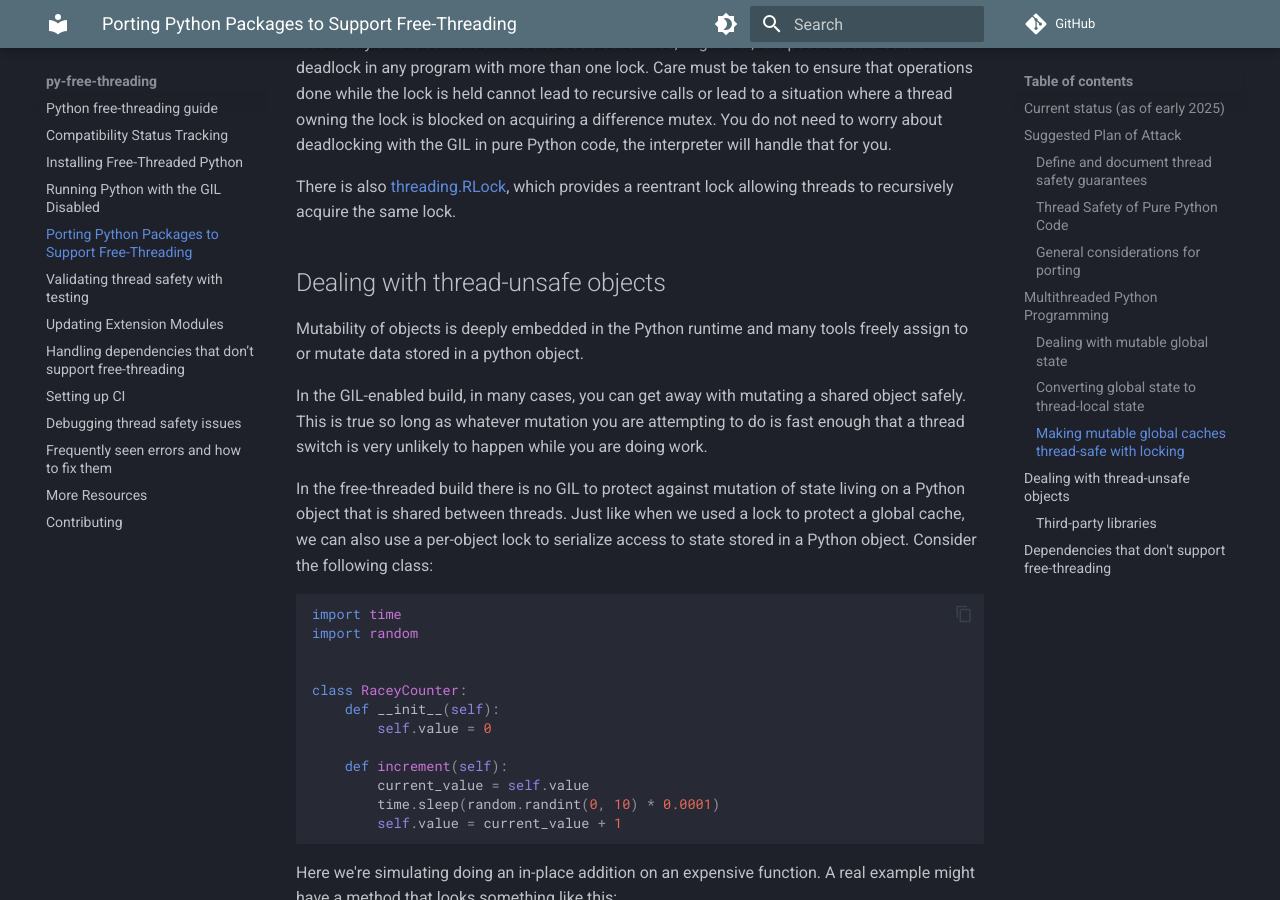
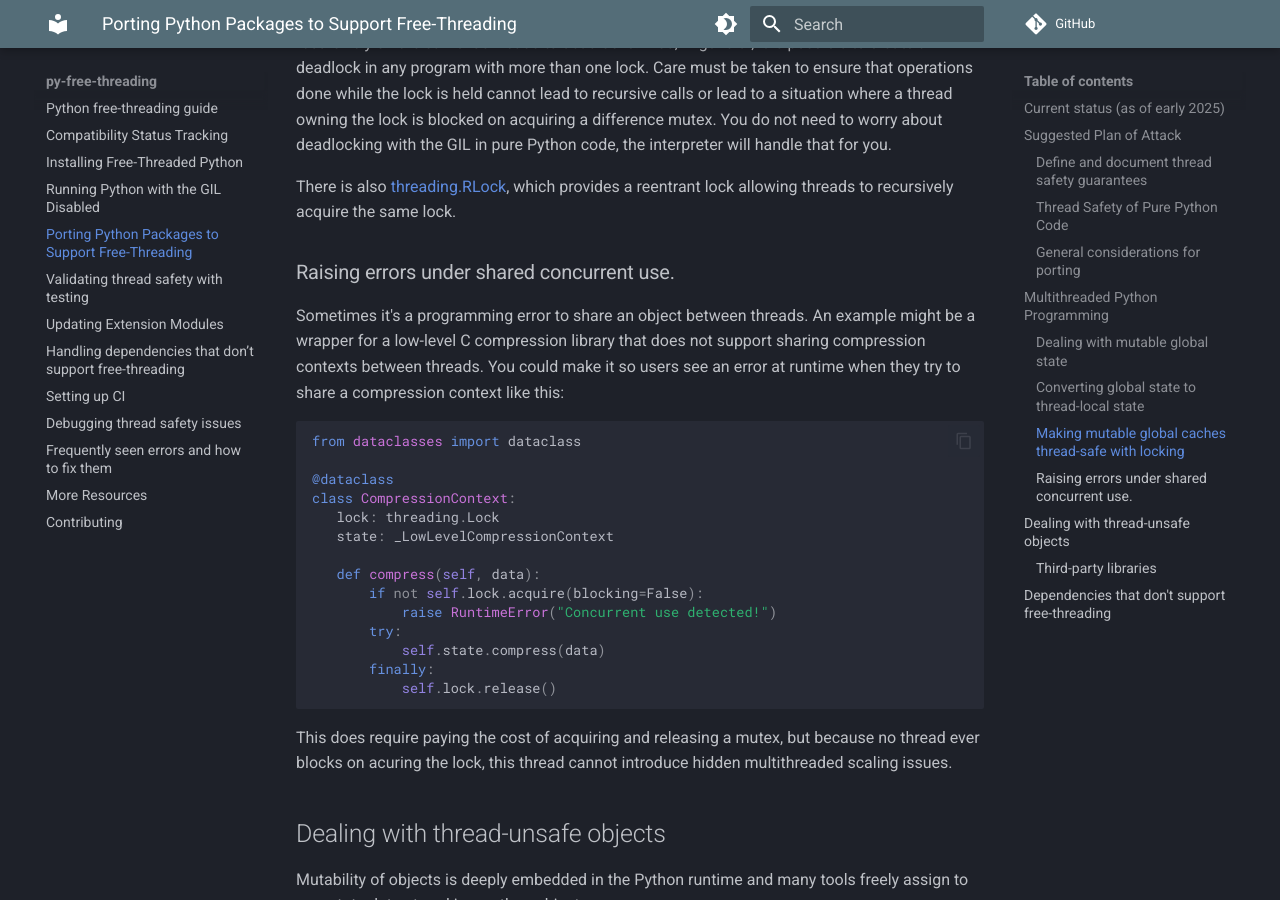
Before and after one commit to Quansight-Labs/free-threaded-compatibility, an MkDocs documentation site: the page built from docs/porting.md, in a window 1280 px wide and 900 px high, scrolled down 5401 px. Built offline with MkDocs 1.6.1 and Material for MkDocs 9.7.7, drawn with Linux system fonts in a browser that asks for light colours; comment, search, counter and statistics services are not loaded.

Commit message:
document pattern where shared use is an error

````diff
--- a/docs/porting.md
+++ b/docs/porting.md
@@ -272,6 +272,34 @@ There is also
 which provides a reentrant lock allowing threads to recursively acquire the same
 lock.
 
+### Raising errors under shared concurrent use.
+
+Sometimes it's a programming error to share an object between threads. An
+example might be a wrapper for a low-level C compression library that does not
+support sharing compression contexts between threads. You could make it so users
+see an error at runtime when they try to share a compression context like this:
+
+```python
+from dataclasses import dataclass
+
+@dataclass
+class CompressionContext:
+   lock: threading.Lock
+   state: _LowLevelCompressionContext
+
+   def compress(self, data):
+       if not self.lock.acquire(blocking=False):
+           raise RuntimeError("Concurrent use detected!")
+       try:
+           self.state.compress(data)
+       finally:
+           self.lock.release()
+```
+
+This does require paying the cost of acquiring and releasing a mutex, but
+because no thread ever blocks on acuring the lock, this thread cannot introduce
+hidden multithreaded scaling issues.
+
 ## Dealing with thread-unsafe objects
 
 Mutability of objects is deeply embedded in the Python runtime and many tools freely
````
